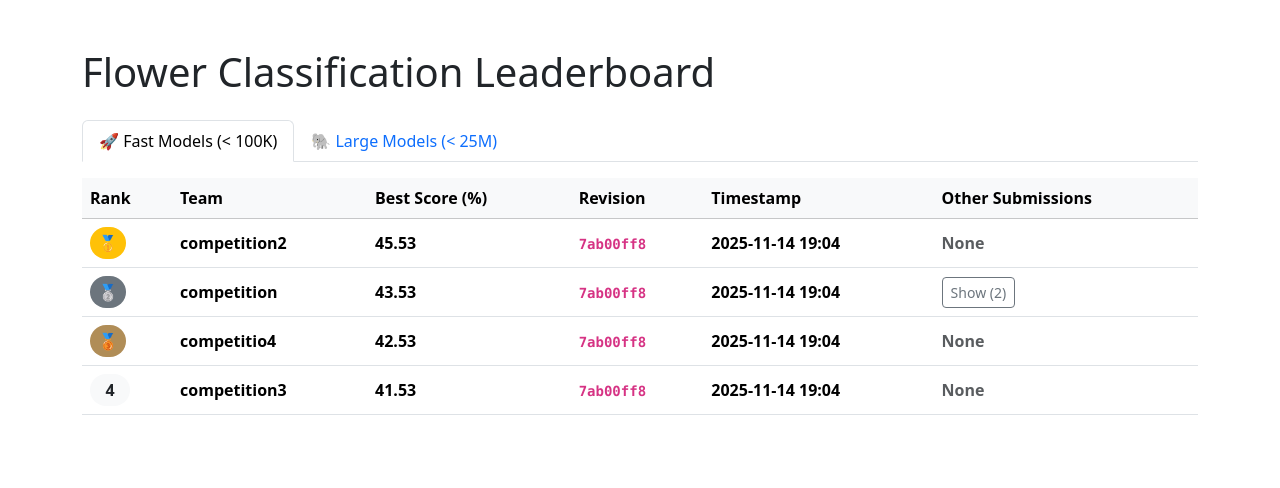
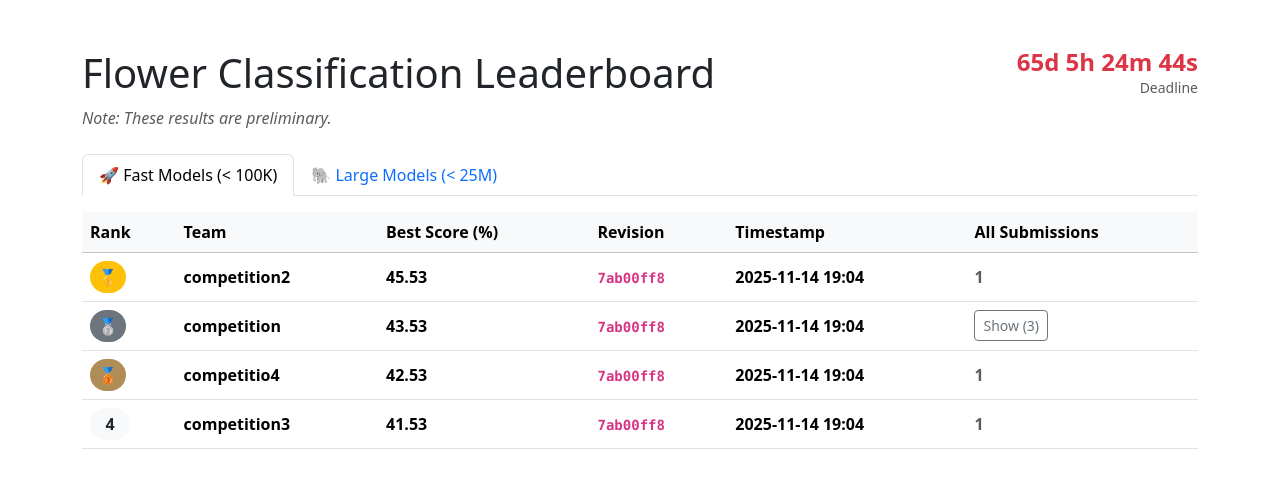
Before and after one commit to Ali-Elganzory/competition-server, a FastAPI app: page / in a window 1280 px wide. Shown: the top 488 px of the page. Run offline with FastAPI, Linux system fonts and the light colour scheme.

Commit message:
- Add deadline check. - Add deadline countdown to leaderboard + small mods. - Add Christmas freebie.

```diff
--- a/main.py
+++ b/main.py
@@ -10,6 +10,8 @@ from fastapi.responses import FileResponse, HTMLResponse
 from fastapi.templating import Jinja2Templates
 from filelock import FileLock
 from pydantic import BaseModel
+
+DEADLINE = datetime.datetime(2026, 1, 28, 23, 59, 59)
 
 app = fastapi.FastAPI()
 
@@ -37,6 +39,9 @@ class EvaluationResponse(BaseModel):
 
 @app.post("/evaluate")
 def evaluate(request: EvaluationRequest):
+    if datetime.datetime.now() > DEADLINE:
+        return EvaluationResponse(error="The competition has ended.")
+
     url = request.repo_url.replace("https://github.com/", "git@github.com:") + ".git"
     revision = request.revision
     repo_name = url.split("/")[-1].split(".")[0]
@@ -60,9 +65,22 @@ def evaluate(request: EvaluationRequest):
 
     team_subs = df[(df["track"] == track) & (df["team"] == team)]
     n_submissions = len(team_subs)
-    if n_submissions > 4:
+
+    # Early submission bonus: if they have already made a submission before December 23, midnight, they get an extra (6th) submission
+    early_submission_deadline = datetime.datetime(2025, 12, 23, 23, 59, 59)
+    has_early_bonus = False
+    if not team_subs.empty:
+        timestamps = pd.to_datetime(team_subs["timestamp"])
+        has_early_bonus = (timestamps < early_submission_deadline).any()
+
+    if has_early_bonus:
+        max_submissions = 6
+    else:
+        max_submissions = 5
+
+    if n_submissions >= max_submissions:
         return EvaluationResponse(
-            error="You cannot submit more than 5 times to this track."
+            error=f"You cannot submit more than {max_submissions} times {'(including the Christmas freebie)' if has_early_bonus else ''} to this track."
         )
 
     if not team_subs.empty:
@@ -230,12 +248,21 @@ def get_leaderboard_data(csv_path: str) -> dict:
             "best_revision": best_submission["revision"],
             # Format timestamp nicely
             "best_timestamp": best_submission["timestamp"].strftime("%Y-%m-%d %H:%M"),
-            "other_submissions": [],
+            "all_submissions": [],
         }
+
+        # Include best submission first in all_submissions
+        team_data["all_submissions"].append(
+            {
+                "score": best_submission["score"],
+                "revision": best_submission["revision"],
+                "timestamp": best_submission["timestamp"].strftime("%Y-%m-%d %H:%M"),
+            }
+        )
 
         # Format other submissions
         for sub in other_submissions:
-            team_data["other_submissions"].append(
+            team_data["all_submissions"].append(
                 {
                     "score": sub["score"],
                     "revision": sub["revision"],
@@ -268,7 +295,12 @@ def leaderboard(request: Request):
         return f"<h1>Error</h1><p>{leaderboard_data['error']}</p>"
 
     return templates.TemplateResponse(
-        "leaderboard.html", {"request": request, "leaderboards": leaderboard_data}
+        "leaderboard.html",
+        {
+            "request": request,
+            "leaderboards": leaderboard_data,
+            "deadline": DEADLINE.isoformat(),
+        },
     )
 
 
--- a/templates/leaderboard.html
+++ b/templates/leaderboard.html
@@ -1,11 +1,13 @@
 <!DOCTYPE html>
 <html lang="en">
+
 <head>
     <meta charset="UTF-8">
     <meta name="viewport" content="width=device-width, initial-scale=1.0">
     <title>Flower Competition Leaderboard</title>
     <link href="https://cdn.jsdelivr.net/npm/bootstrap@5.3.3/dist/css/bootstrap.min.css" rel="stylesheet">
 </head>
+
 <body>
 
     {% macro render_leaderboard_table(data, track_name) %}
@@ -17,7 +19,7 @@
                 <th scope="col">Best Score (%)</th>
                 <th scope="col">Revision</th>
                 <th scope="col">Timestamp</th>
-            <th scope="col">Other Submissions</th>
+                <th scope="col">All Submissions</th>
             </tr>
         </thead>
         <tbody>
@@ -30,9 +32,11 @@
                     {% elif loop.index == 2 %}
                     <span class="badge rounded-pill bg-secondary text-white fs-6 p-2" style="min-width: 35px;">🥈</span>
                     {% elif loop.index == 3 %}
-                    <span class="badge rounded-pill text-white fs-6 p-2" style="background-color: #b08d57; min-width: 35px;">🥉</span>
+                    <span class="badge rounded-pill text-white fs-6 p-2"
+                        style="background-color: #b08d57; min-width: 35px;">🥉</span>
                     {% else %}
-                    <span class="badge rounded-pill bg-light text-dark fs-6 p-2" style="min-width: 40px;">{{ loop.index }}</span>
+                    <span class="badge rounded-pill bg-light text-dark fs-6 p-2" style="min-width: 40px;">{{ loop.index
+                        }}</span>
                     {% endif %}
                 </td>
                 <td>{{ entry.team }}</td>
@@ -40,21 +44,24 @@
                 <td><code title="{{ entry.best_revision }}">{{ entry.best_revision[:8] }}</code></td>
                 <td>{{ entry.best_timestamp }}</td>
                 <td>
-                {% if entry.other_submissions %}
-                <button class="btn btn-sm btn-outline-secondary" type="button" data-bs-toggle="collapse" data-bs-target="#details-{{ track_name }}-{{ loop.index0 }}">
-                    Show ({{ entry.other_submissions|length }})
+                    {% if entry.all_submissions and entry.all_submissions|length > 1 %}
+                    <button class="btn btn-sm btn-outline-secondary" type="button" data-bs-toggle="collapse"
+                        data-bs-target="#details-{{ track_name }}-{{ loop.index0 }}">
+                        Show ({{ entry.all_submissions|length }})
                     </button>
+                    {% elif entry.all_submissions and entry.all_submissions|length == 1 %}
+                    <span class="text-muted">1</span>
                     {% else %}
                     <span class="text-muted">None</span>
                     {% endif %}
                 </td>
             </tr>
 
-        {% if entry.other_submissions %}
+            {% if entry.all_submissions and entry.all_submissions|length > 1 %}
             <tr class="collapse" id="details-{{ track_name }}-{{ loop.index0 }}">
                 <td colspan="6" class="bg-light">
                     <div class="p-3">
-                    <h6 class="mb-3">Other Submissions for {{ entry.team }}</h6>
+                        <h6 class="mb-3">All Submissions for {{ entry.team }}</h6>
                         <table class="table table-sm">
                             <thead>
                                 <tr>
@@ -64,7 +71,7 @@
                                 </tr>
                             </thead>
                             <tbody>
-                            {% for sub in entry.other_submissions %}
+                                {% for sub in entry.all_submissions %}
                                 <tr>
                                     <td>{{ "%.2f"|format(sub.score) }}</td>
                                     <td><code title="{{ sub.revision }}">{{ sub.revision[:8] }}</code></td>
@@ -88,18 +95,28 @@
 
 
     <div class="container mt-5">
-    <h1 class="mb-4">Flower Classification Leaderboard</h1>
+        <div class="d-flex justify-content-between align-items-center mb-2">
+            <h1 class="mb-0">Flower Classification Leaderboard</h1>
+            {% if deadline %}
+            <div class="text-end">
+                <div class="fw-bold text-danger" id="countdown"
+                    style="font-size: 1.5rem; line-height: 1.2; min-height: 1.5rem;">--</div>
+                <small class="text-muted d-block">Deadline</small>
+            </div>
+            {% endif %}
+        </div>
+        <p class="text-muted mb-4"><em>Note: These results are preliminary.</em></p>
 
         <ul class="nav nav-tabs" id="trackTabs" role="tablist">
             <li class="nav-item" role="presentation">
-            <button class="nav-link active" id="fast-tab" data-bs-toggle="tab" data-bs-target="#fast-track-pane" type="button" role="tab">
-                🚀 Fast Models (< 100K)
-            </button>
+                <button class="nav-link active" id="fast-tab" data-bs-toggle="tab" data-bs-target="#fast-track-pane"
+                    type="button" role="tab">
+                    🚀 Fast Models (< 100K) </button>
             </li>
             <li class="nav-item" role="presentation">
-            <button class="nav-link" id="large-tab" data-bs-toggle="tab" data-bs-target="#large-track-pane" type="button" role="tab">
-                🐘 Large Models (< 25M)
-            </button>
+                <button class="nav-link" id="large-tab" data-bs-toggle="tab" data-bs-target="#large-track-pane"
+                    type="button" role="tab">
+                    🐘 Large Models (< 25M) </button>
             </li>
         </ul>
 
@@ -122,5 +139,46 @@
 
     <script src="https://cdn.jsdelivr.net/npm/bootstrap@5.3.3/dist/js/bootstrap.bundle.min.js"></script>
 
+    {% if deadline %}
+    <script>
+        // Set the deadline date
+        const deadlineDate = new Date("{{ deadline }}");
+
+        function updateCountdown() {
+            const now = new Date().getTime();
+            const distance = deadlineDate.getTime() - now;
+
+            if (distance < 0) {
+                document.getElementById("countdown").innerHTML = "Deadline Passed";
+                document.getElementById("countdown").className = "fw-bold text-secondary";
+                return;
+            }
+
+            const days = Math.floor(distance / (1000 * 60 * 60 * 24));
+            const hours = Math.floor((distance % (1000 * 60 * 60 * 24)) / (1000 * 60 * 60));
+            const minutes = Math.floor((distance % (1000 * 60 * 60)) / (1000 * 60));
+            const seconds = Math.floor((distance % (1000 * 60)) / 1000);
+
+            let countdownText = "";
+            if (days > 0) {
+                countdownText = `${days}d ${hours}h ${minutes}m ${seconds}s`;
+            } else if (hours > 0) {
+                countdownText = `${hours}h ${minutes}m ${seconds}s`;
+            } else if (minutes > 0) {
+                countdownText = `${minutes}m ${seconds}s`;
+            } else {
+                countdownText = `${seconds}s`;
+            }
+
+            document.getElementById("countdown").innerHTML = countdownText;
+        }
+
+        // Update countdown immediately and then every second
+        updateCountdown();
+        setInterval(updateCountdown, 1000);
+    </script>
+    {% endif %}
+
 </body>
+
 </html>
```
Lines whose indentation alone changed are shown as unchanged.
